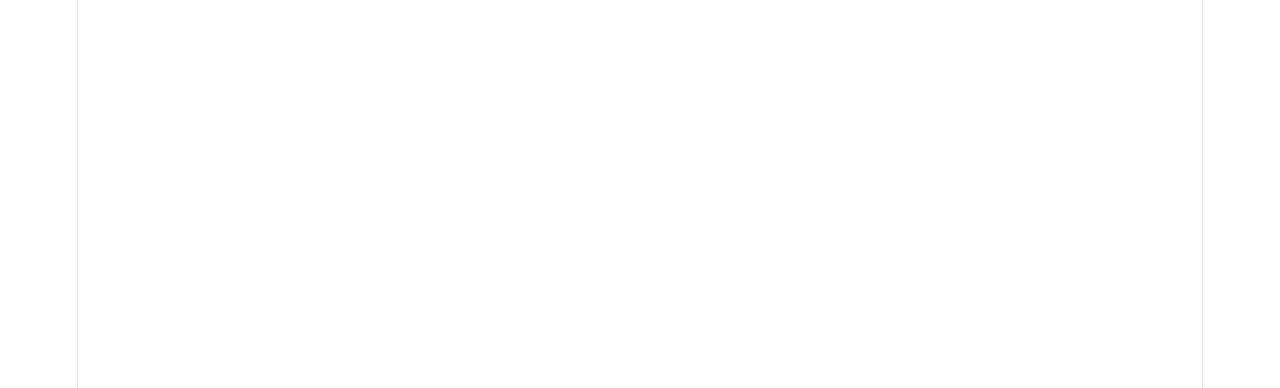
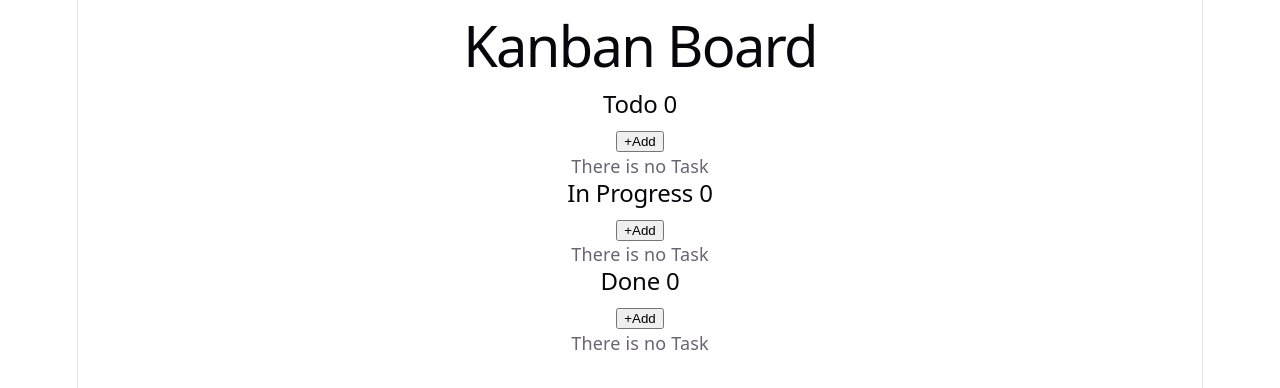
Before and after one commit to Sahajewel/kanban-board, a React (Vite) app: page / in a window 1280 px wide. Shown: the top 388 px of the page. Built offline with nearby package versions, Linux system fonts and the light colour scheme.

Commit message:
feat: add board component

```diff
--- a/src/App.tsx
+++ b/src/App.tsx
@@ -1,10 +1,10 @@
 import "./App.css";
-import TaskForm from "./components/Modal";
+import Board from "./components/Board";
 
 function App() {
   return (
     <div>
-      <TaskForm />
+      <Board />
     </div>
   );
 }
--- /dev/null
+++ b/src/components/Board.tsx
@@ -0,0 +1,81 @@
+import { useState } from "react";
+import { useBoard } from "../hook/useBoard";
+import type { ColumnId, Task } from "../types";
+import Column from "./Column";
+import Modal from "./Modal";
+import TaskForm from "./TaskForm";
+
+const columns: { id: ColumnId; title: string }[] = [
+  { id: "todo", title: "Todo" },
+  { id: "inProgress", title: "In Progress" },
+  { id: "done", title: "Done" },
+];
+
+type ModalState =
+  | { mode: "closed" }
+  | { mode: "add"; column: ColumnId }
+  | { mode: "edit"; column: ColumnId; task: Task };
+
+export default function Board() {
+  const { board, dispatch } = useBoard();
+  const [modal, setModal] = useState<ModalState>({ mode: "closed" });
+  const closeModal = () => setModal({ mode: "closed" });
+
+  const handleSubmit = (data: Omit<Task, "id">) => {
+    if (modal.mode === "add") {
+      dispatch({
+        type: "ADD_TASK",
+        payload: {
+          column: modal.column,
+          task: { id: crypto.randomUUID(), ...data },
+        },
+      });
+    }
+    if (modal.mode === "edit") {
+      dispatch({
+        type: "EDIT_TASK",
+        payload: { column: modal.column, task: { id: modal.task.id, ...data } },
+      });
+    }
+    closeModal();
+  };
+  return (
+    <div>
+      <h1>Kanban Board</h1>
+      <div>
+        {columns.map((col) => (
+          <Column
+            key={col.id}
+            id={col.id}
+            title={col.title}
+            tasks={board[col.id]}
+            onAdd={() => setModal({ mode: "add", column: col.id })}
+            onEdit={(task) => setModal({ mode: "edit", column: col.id, task })}
+            onDelete={(id) =>
+              dispatch({
+                type: "DELETE_TASK",
+                payload: { column: col.id, id },
+              })
+            }
+            onMove={(id, to) =>
+              dispatch({ type: "MOVE_TASK", payload: { from: col.id, to, id } })
+            }
+          />
+        ))}
+      </div>
+      <Modal
+        isOpen={modal.mode !== "closed"}
+        onClose={closeModal}
+        title={modal.mode === "edit" ? "Edid Task" : "Add Task"}
+      >
+        {modal.mode !== "closed" && (
+          <TaskForm
+            initialTask={modal.mode === "edit" ? modal.task : undefined}
+            onSubmit={handleSubmit}
+            onCancel={closeModal}
+          />
+        )}
+      </Modal>
+    </div>
+  );
+}
--- /dev/null
+++ b/src/components/Column.tsx
@@ -0,0 +1,46 @@
+import type { ColumnId, Task } from "../types";
+import TaskCard from "./TaskCard";
+
+type ColumnProps = {
+  id: ColumnId;
+  title: string;
+  tasks: Task[];
+  onAdd: () => void;
+  onEdit: (task: Task) => void;
+  onDelete: (taskId: string) => void;
+  onMove: (taskId: string, to: ColumnId) => void;
+};
+
+export default function Column({
+  id,
+  title,
+  tasks,
+  onAdd,
+  onEdit,
+  onDelete,
+  onMove,
+}: ColumnProps) {
+  return (
+    <div>
+      <div>
+        <h2>
+          {title} <span>{tasks.length}</span>
+        </h2>
+        <button onClick={onAdd}>+Add</button>
+      </div>
+      <div>
+        {tasks.length === 0 && <p>There is no Task</p>}
+        {tasks.map((task) => (
+          <TaskCard
+            key={task.id}
+            task={task}
+            column={id}
+            onEdit={() => onEdit(task)}
+            onDelete={() => onDelete(task.id)}
+            onMove={(to) => onMove(task.id, to)}
+          />
+        ))}
+      </div>
+    </div>
+  );
+}
```
